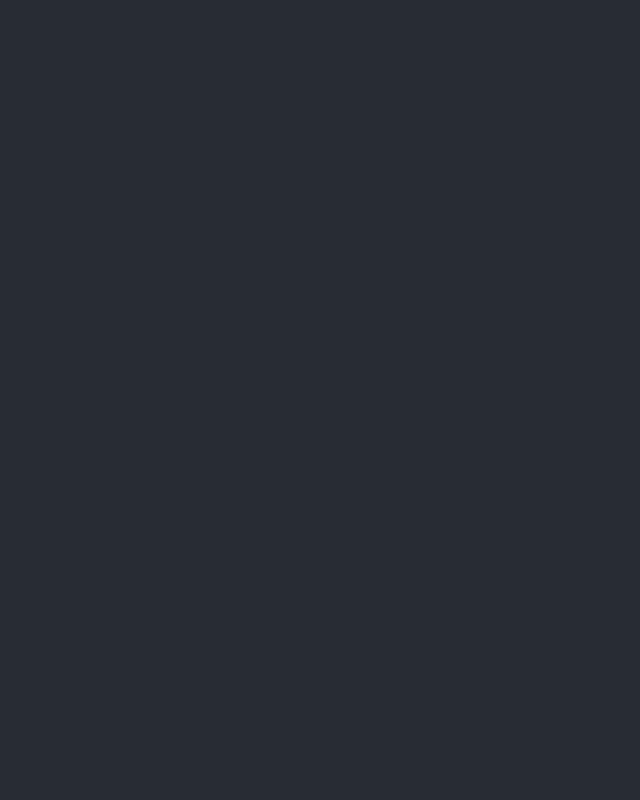
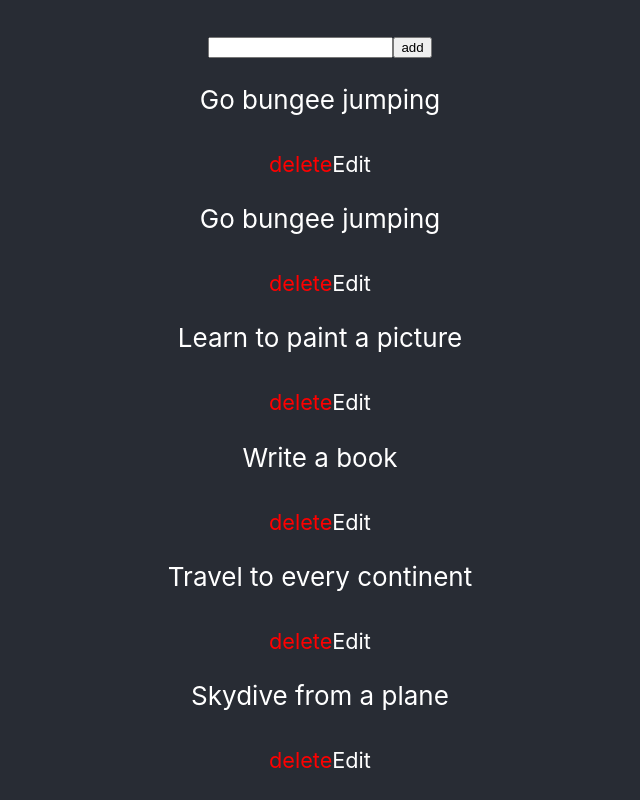
Before and after one commit to TheCodePeople/react-todo-starting-point, a React (Create React App) app: page / in a window 1280 px wide. Shown: the whole page, without its empty margins (320-960 px from the left). Built offline with nearby package versions, Linux system fonts and the light colour scheme.

Commit message:
one commit

```diff
--- a/package.json
+++ b/package.json
@@ -9,6 +9,7 @@
     "react": "^18.2.0",
     "react-dom": "^18.2.0",
     "react-scripts": "5.0.1",
+    "uuid4": "^2.0.3",
     "web-vitals": "^2.1.4"
   },
   "scripts": {
--- a/src/App.js
+++ b/src/App.js
@@ -1,11 +1,13 @@
 import "./App.css";
+import TodoList from "./assets/componets/Todo";
 // TODO: Import the todoData and pass it as a prop to the TodoList component
-
+import todoData from "./todoData"
 function App() {
   return (
+
     <div className="App">
       <header className="App-header">
-        {/* Call the TodoList Component Here */}
+        <TodoList tododata={todoData}/>
       </header>
     </div>
   );
--- /dev/null
+++ b/src/assets/componets/Todo.js
@@ -0,0 +1,38 @@
+import { useState } from "react";
+
+import uuid4 from "uuid4";
+import TodoItem from "./Todoitem";
+function TodoList({ tododata }) {
+  const [todoList, setTodoList] = useState(tododata);
+  const [newtodo, setnewtodo] = useState("");
+
+  function handelinput(event) {
+    setnewtodo(event.target.value);
+  }
+  function craeatlist() {
+    const newTodo = {
+      id: uuid4(),
+      title: newtodo,
+      done: false,
+    };
+    setTodoList([...todoList, newTodo]);
+  }
+
+  function deletitems(todoId) {
+    setTodoList(todoList.filter((todo) => todo.id !== todoId));
+  }
+
+
+
+  return (
+    <div>
+      <input type="text" onChange={handelinput} />
+      <button onClick={craeatlist}>add</button>
+      {todoList.map((todo) => (
+        <TodoItem todo={todo} deletitems={deletitems} />
+      ))}
+    </div>
+  );
+}
+
+export default TodoList;
--- /dev/null
+++ b/src/assets/componets/Todoitem.js
@@ -0,0 +1,41 @@
+import React, { useState } from "react";
+
+function TodoItem({ todo, deletitems }) {
+  const [isEditing, setIsEditing] = useState(false);
+  const [newTitle, setNewTitle] = useState(todo.title);
+
+  const handleInputChange = (event) => {
+    setNewTitle(event.target.value);
+  };
+
+
+
+  const handleEditClick = () => {
+    setIsEditing(true);
+  };
+
+  return (
+    <div>
+      {isEditing ? (
+        <div>
+          <input
+            type="text"
+            value={newTitle}
+            onChange={handleInputChange}
+          />
+          <sub >Save</sub>
+        </div>
+      ) : (
+        <div>
+          <p key={todo.id}>{todo.title}</p>
+          <sub onClick={() => deletitems(todo.id)} style={{ color: "red" }}>
+            delete
+          </sub>
+          <sub onClick={handleEditClick}>Edit</sub>
+        </div>
+      )}
+    </div>
+  );
+}
+
+export default TodoItem;
```
Also changed, not shown: 1 other file (tests, documents, lock files or other folders).
